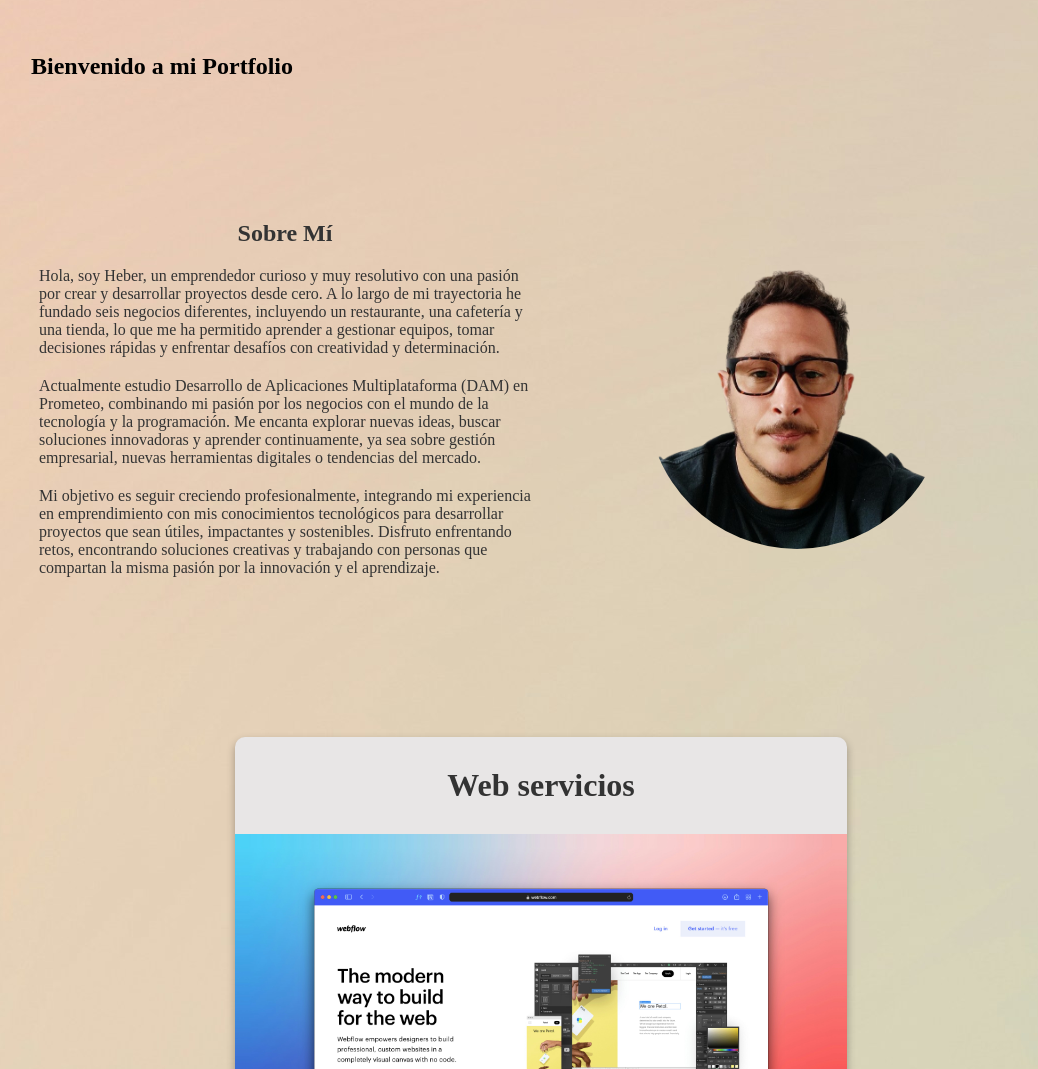
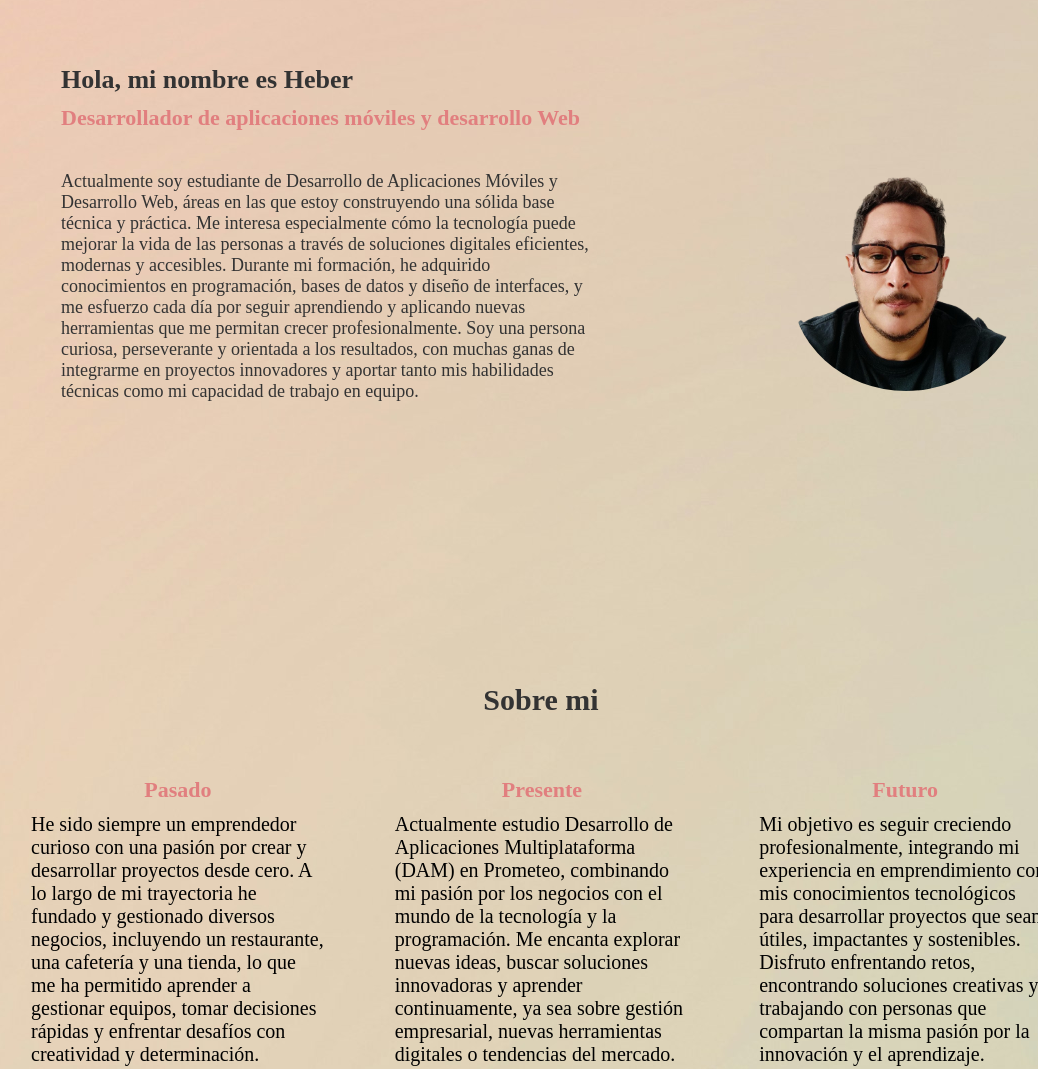
Before and after one commit to heber2525/proyecto1-master-DAM-DAW-Heber-Baraybar, a plain HTML site: page index.html in a window 1280 px wide. Shown: the part 167-1236 px from the top of the page, without its empty margins (99-1137 px from the left). Drawn offline with Linux system fonts and the light colour scheme.

Commit message:
termidado desktop

```diff
--- a/css/style.css
+++ b/css/style.css
@@ -9,6 +9,7 @@
   --fuente-titulos: 'Montserrat', sans-serif;
   --color-cabecera: rgb(202, 196, 196);
   --color-fondo: rgb(232, 230, 230);
+  --color-texto-h2: rgb(225, 127, 127);
 }
 body {
   background-image: url(../imagen/imagen_fondo2.jpg);
@@ -54,36 +55,74 @@ section {
   margin: 130px;
   padding: 0;
 }
-#about {
+
+#hero {
+  margin-top: 80px;
+  height: 500px;
+  width: auto;
   display: flex;
-  width: 80%;
-  margin: 0 auto;
+  flex-direction: column;
+  align-items: center;
+  justify-content: center;
 }
-#about article {
+.hero {
   display: flex;
-  justify-content: center;
   align-items: center;
-  width: 50%;
+  gap: 200px;
+  margin: 0;
+  padding: 30px;
+}
+.hero p {
+  color: var(--color-texto);
+  font-size: 18px;
+}
+
+.hero img {
+  height: 250px;
+  width: auto;
+  border-radius: 50%;
+  padding-bottom: 20px;
+}
+
+h1 {
+  color: var(--color-texto);
+  align-self: flex-start;
+  font-size: 26px;
+  padding: 0 0 10px 30px;
+}
+#hero h2 {
+  font-size: 22px;
+  align-self: flex-start;
+  color: var(--color-texto-h2);
+  padding-left: 30px;
+}
+
+#about h2 {
+  padding: 50px;
+  color: var(--color-texto);
+  text-align: center;
+  font-size: 30px;
 }
 .textoAbout {
   display: flex;
-  flex-direction: column;
+  align-items: center;
+  justify-content: center;
+  gap: 70px;
 }
-.textoAbout h2 {
+
+.textoAbout p {
+  font-size: 20px;
+}
+.textoAbout h3 {
   padding: 10px;
-  font-size: 24px;
-  color: var(--color-texto);
+  font-size: 22px;
   text-align: center;
+  color: var(--color-texto-h2);
 }
-.textoAbout p {
-  text-align: left;
-  padding: 10px;
-  color: var(--color-texto);
-}
-#about img {
-  height: 300px;
-  width: auto;
-  border-radius: 50%;
+.seccionPortfolio h2 {
+  padding: 30px;
+  font-size: 30px;
+  text-align: center;
 }
 #portfolio {
   display: flex;
@@ -106,7 +145,8 @@ section {
   text-align: center;
   color: var(--color-texto);
   padding: 30px;
-  font-size: 32px;
+  font-size: 24px;
+  color: var(--color-texto-h2);
 }
 #portfolio p {
   text-align: center;
--- a/index.html
+++ b/index.html
@@ -20,30 +20,55 @@
     </header>
     <main>
       <section id="hero">
-        <h1>Bienvenido a mi Portfolio</h1>
-        <!-- <img alt="imagen fondo" src="imagen/imagen_fondo1 (1).jpg" /> -->
+        <h1>Hola, mi nombre es Heber</h1>
+        <h2>Desarrollador de aplicaciones móviles y desarrollo Web</h2>
+        <section class="hero">
+          <p>
+            Actualmente soy estudiante de Desarrollo de Aplicaciones Móviles y
+            Desarrollo Web, áreas en las que estoy construyendo una sólida base
+            técnica y práctica. Me interesa especialmente cómo la tecnología
+            puede mejorar la vida de las personas a través de soluciones
+            digitales eficientes, modernas y accesibles. Durante mi formación,
+            he adquirido conocimientos en programación, bases de datos y diseño
+            de interfaces, y me esfuerzo cada día por seguir aprendiendo y
+            aplicando nuevas herramientas que me permitan crecer
+            profesionalmente. Soy una persona curiosa, perseverante y orientada
+            a los resultados, con muchas ganas de integrarme en proyectos
+            innovadores y aportar tanto mis habilidades técnicas como mi
+            capacidad de trabajo en equipo.
+          </p>
+          <img src="imagen/fotoheber2 - Editada.png" alt="imagen mia de hero" />
+        </section>
       </section>
       <section id="about">
-        <article class="textoAbout">
-          <h2>Sobre Mí</h2>
+        <h2>Sobre mi</h2>
+        <div class="textoAbout">
+          <article class="texto1">
+            <h3>Pasado</h3>
             <p>
-            Hola, soy Heber, un emprendedor curioso y muy resolutivo con una
-            pasión por crear y desarrollar proyectos desde cero. A lo largo de
-            mi trayectoria he fundado seis negocios diferentes, incluyendo un
-            restaurante, una cafetería y una tienda, lo que me ha permitido
-            aprender a gestionar equipos, tomar decisiones rápidas y enfrentar
-            desafíos con creatividad y determinación.
+              He sido siempre un emprendedor curioso con una pasión por crear y
+              desarrollar proyectos desde cero. A lo largo de mi trayectoria he
+              fundado y gestionado diversos negocios, incluyendo un restaurante,
+              una cafetería y una tienda, lo que me ha permitido aprender a
+              gestionar equipos, tomar decisiones rápidas y enfrentar desafíos
+              con creatividad y determinación.
             </p>
+          </article>
 
+          <article class="texto2">
+            <h3>Presente</h3>
             <p>
-            Actualmente estudio Desarrollo de Aplicaciones Multiplataforma (DAM)
-            en Prometeo, combinando mi pasión por los negocios con el mundo de
-            la tecnología y la programación. Me encanta explorar nuevas ideas,
-            buscar soluciones innovadoras y aprender continuamente, ya sea sobre
-            gestión empresarial, nuevas herramientas digitales o tendencias del
-            mercado.
+              Actualmente estudio Desarrollo de Aplicaciones Multiplataforma
+              (DAM) en Prometeo, combinando mi pasión por los negocios con el
+              mundo de la tecnología y la programación. Me encanta explorar
+              nuevas ideas, buscar soluciones innovadoras y aprender
+              continuamente, ya sea sobre gestión empresarial, nuevas
+              herramientas digitales o tendencias del mercado.
             </p>
+          </article>
 
+          <article class="texto3">
+            <h3>Futuro</h3>
             <p>
               Mi objetivo es seguir creciendo profesionalmente, integrando mi
               experiencia en emprendimiento con mis conocimientos tecnológicos
@@ -53,14 +78,11 @@
               por la innovación y el aprendizaje.
             </p>
           </article>
-        <article>
-          <img
-            src="imagen/fotoheber2 - Editada.png"
-            alt="imagen mia de portfolio"
-          />
-        </article>
+        </div>
       </section>
-      <section id="portfolio">
+      <section class="seccionPortfolio">
+        <h2>Portfolio</h2>
+        <div id="portfolio">
           <article>
             <h3>Web servicios</h3>
             <img src="imagen/portfolio1 (1).jpg" alt="web servicios" />
@@ -94,33 +116,34 @@
           </article>
           <article>
             <h3>Web Surf</h3>
-          <img src="imagen/protfolio5.jpg" alt="web surf" />
+            <img src="imagen/portfolio8.jpg" alt="web surf" />
             <p>
-            Web creada para profesional del surf de Galicia utilizando wordpress
-            y elementor
+              Web creada para profesional del surf de Galicia utilizando
+              wordpress y elementor
             </p>
           </article>
           <article>
             <h3>Web Restaurante</h3>
-          <img src="imagen/protfolio6.jpg" alt="web peluqueria" />
+            <img src="imagen/portfolio6.jpg" alt="web peluqueria" />
             <p>
               Web creada para franquicia de resstaurantes en Polonia, utilizando
               Html, Css y Javascript.
             </p>
           </article>
           <article>
-          <h3>Web Peluqueria</h3>
-          <img src="imagen/protfolio7.jpg" alt="web peluqueria" />
+            <h3>Web Tienda Ropa</h3>
+            <img src="imagen/portfolio5 (1).jpg"web peluqueria" />
             <p>
-            Web creada para franquicia en Barcelona de peuquerias unisex con
-            Css, Html y Javascript
+              Web creada para franquicia en Galicia de ropa unisex con Css, Html
+              y Javascript
             </p>
           </article>
           <article>
             <h3>Web Empresa Consultora</h3>
-          <img src="imagen/protfolio8.jpg" alt="web peluqueria" />
+            <img src="imagen/portfolio7.jpg" alt="web peluqueria" />
             <p>Web creada para empresa consultora en Andalucia.</p>
           </article>
+        </div>
       </section>
 
       <section id="contacto">
```
Also changed, not shown: imagen/hero1.jpg (added). Lines whose indentation alone changed are shown as unchanged.
